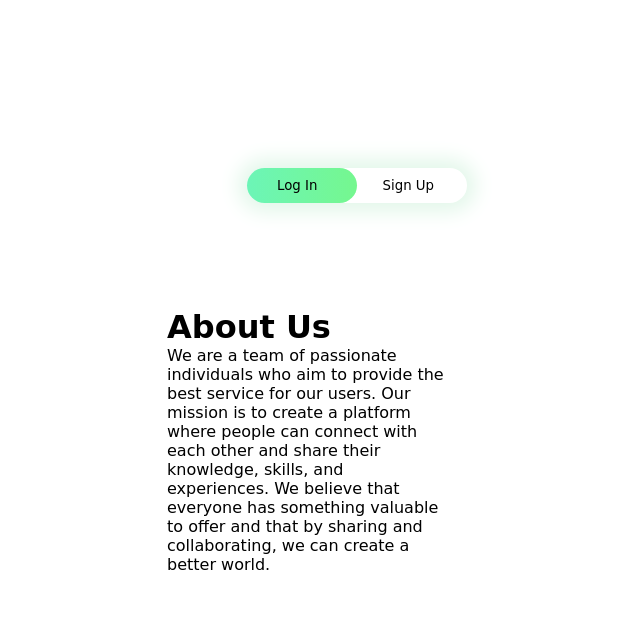
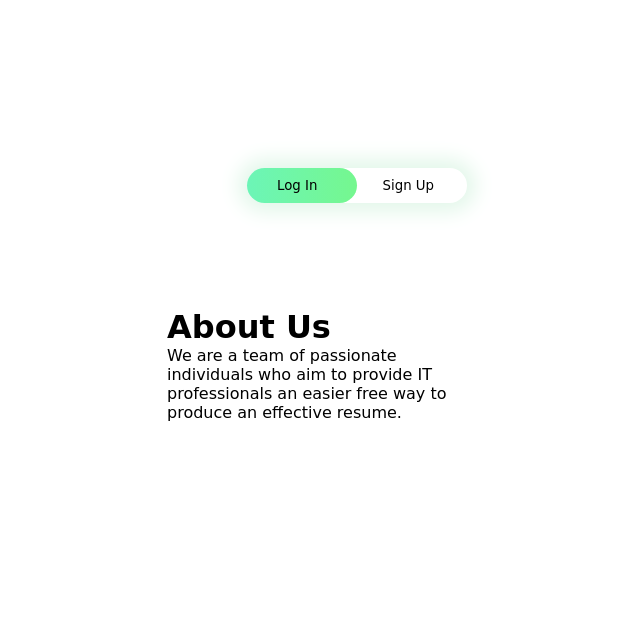
Before and after one commit to SmAshFr3ak73/Resume-Quick, a plain HTML site: page templates/about.html in a window 1280 px wide. Shown: the whole page, without its empty margins (283-923 px from the left). Drawn offline with Linux system fonts and the light colour scheme; files that its build step writes are made by us from their sources.

Commit message:
Update about.html

```diff
--- a/templates/about.html
+++ b/templates/about.html
@@ -14,8 +14,8 @@
 			</div>
 			<div class="input-group">
 				<h1>About Us</h1>
-				<p>We are a team of passionate individuals who aim to provide the best service for our users. Our mission is to create a platform where people can connect with each other and share their knowledge, skills, and experiences. We believe that everyone has something valuable to offer and that by sharing and collaborating, we can create a better world.</p>
-		</div>
+				<p>We are a team of passionate individuals who aim to provide IT professionals an easier free way to produce an effective resume.
+			</div>
 	</div>
 </body>
 </html>
```
